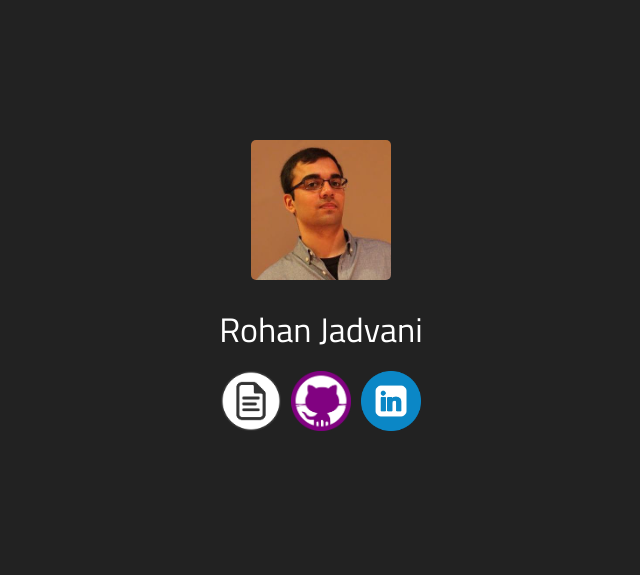
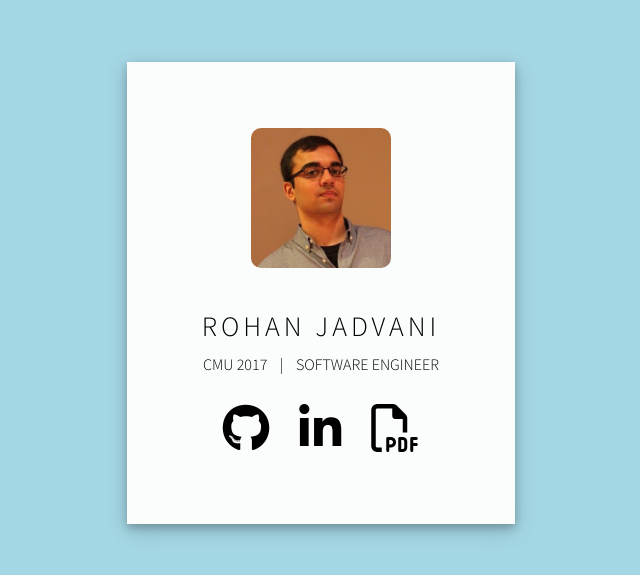
Before and after one commit to rjvani/rjvani.github.io, a plain HTML site: page index.html in a window 1280 px wide. Shown: the part 107-682 px from the top of the page, without its empty margins (319-959 px from the left). Drawn offline with nearby package versions, Linux system fonts and the light colour scheme.

Commit message:
Modify front-end and migrate LESS back to CSS.

```diff
--- /dev/null
+++ b/css/index.css
@@ -0,0 +1,66 @@
+* { font-family: "Source Sans Pro", sans-serif; }
+
+html, body {
+  display: flex;
+  align-items: center;
+  justify-content: center;
+  margin: 0;
+  height: 100%;
+  width: 100%;
+  background-color: #A4D7E4;
+}
+
+.window {
+  height: 330px;
+  width: 300px;
+  padding: 66px 44px;
+  background-color: #FBFDFD;
+  box-shadow: 0 4px 8px 0 rgba(0, 0, 0, 0.2), 0 6px 20px 0 rgba(0, 0, 0, 0.19);
+}
+
+.avatar {
+  display: flex;
+  align-items: center;
+  justify-content: center;
+  padding-bottom: 30px;
+}
+
+.avatar-img {
+  height: 140px;
+  width: 140px;
+  border-radius: 10px;
+}
+
+.my-info {
+  text-align: center;
+  padding-top: 10px;
+}
+
+.description {
+  display: flex;
+  padding: 10px 32px;
+  justify-content: space-between;
+  align-items: center;
+}
+
+.my-name {
+  font-size: 28px;
+  letter-spacing: 4px;
+}
+
+.links {
+  display: flex;
+  padding-top: 20px;
+  align-items: center;
+  justify-content: center;
+}
+
+.fa {
+  padding: 0 15px;
+}
+
+.fa:hover {
+  opacity: 0.5;
+  transition: 0.3s;
+  cursor: pointer;
+}
--- a/index.html
+++ b/index.html
@@ -9,25 +9,32 @@
     <meta name="author" content="Rohan Jadvani">
     <meta name="viewport" content="width=device-width, initial-scale=1, maximum-scale=1.0, user-scalable=no"/>
 
-    <link rel="shortcut icon" href="img/avatar.jpg">
-    <link rel="apple-touch-icon" href="img/avatar.jpg">
+    <link rel="shortcut icon" href="assets/img/avatar.jpg">
+    <link rel="apple-touch-icon" href="assets/img/avatar.jpg">
 
-    <link rel="stylesheet/less" type="text/css" href="less/index.less" />
-    <script src="//cdnjs.cloudflare.com/ajax/libs/less.js/2.7.1/less.min.js"></script>
+    <link rel="stylesheet" type="text/css" href="css/index.css" />
+    <link href="https://fonts.googleapis.com/css?family=Source+Sans+Pro:300" rel="stylesheet" type="text/css">
 
-    <link href='http://fonts.googleapis.com/css?family=Titillium+Web' rel='stylesheet' type='text/css'>
+    <script src="https://use.fontawesome.com/d5dce959a6.js"></script>
   </head>
 
   <body>
-    <div class="container">
-      <div class="content">
-        <img class="avatar" alt="Rohan" src="assets/img/avatar.jpg">
-        <div class="name">Rohan Jadvani</div>
-        <ul class="icon-list">
-          <li><a href="assets/resume/resume.pdf" target="_blank"><img src="assets/img/links/resume.png" class="links_icon"></a></li>
-          <li><a href="http://www.github.com/rjvani/" target="_blank"><img src="assets/img/links/github.png" class="links_icon"></a></li>
-          <li><a href="http://www.linkedin.com/in/rjvani/" target="_blank"><img src="assets/img/links/linkedin.png" class="links_icon"></a></li>
-        </ul>
+    <div class="window">
+      <div class="avatar">
+        <img class="avatar-img" src="assets/img/avatar.jpg" />
+      </div>
+      <div class="my-info">
+        <div class="my-name">ROHAN JADVANI</div>
+        <div class="description">
+          <span class="univeristy">CMU 2017</span>
+          <span class="separator">|</span>
+          <span class="job-title">SOFTWARE ENGINEER</span>
+        </div>
+      </div>
+      <div class="links">
+        <a class="fa fa-github fa-3x"></a>
+        <a class="fa fa-linkedin fa-3x"></a>
+        <a class="fa fa-file-pdf-o fa-3x"></a>
       </div>
     </div>
 
--- a/less/index.less
+++ /dev/null
@@ -1,53 +0,0 @@
-* { font-family: "Titillium Web", sans-serif; }
-
-@background-color: #222;
-@avatar-size: 140px;
-@icon-size: 60px;
-
-body {
-  margin: 0;
-  width: 100%;
-  height: 100%;
-}
-
-.container {
-  display: flex;
-  align-items: center;
-  justify-content: center;
-  min-height: 100vh;
-  background-color: @background-color;
-
-  .content {
-    text-align: center;
-
-    .avatar {
-      width: @avatar-size;
-      border-radius: 12px;
-      padding: 7px;
-    }
-
-    .name {
-      font-size: 34px;
-      color: #fff;
-      padding-top: 10px;
-    }
-
-    .icon-list {
-      display: flex;
-      align-items: center;
-      justify-content: center;
-      list-style-type: none;
-      padding-left: 0;
-
-      .links_icon {
-        height: @icon-size;
-        padding: 0 5px;
-        transition: 0.2s;
-
-        &:hover {
-          opacity: 0.5;
-        }
-      }
-    }
-  }
-}
```
Also changed, not shown: gulpfile.js (deleted, +0 -15 lines), package.json (deleted, +0 -24 lines), assets/img/links/github.png (deleted), assets/img/links/linkedin.png (deleted), assets/img/links/resume.png (deleted), assets/img/links/tumblr.png (deleted), 1 other file.
